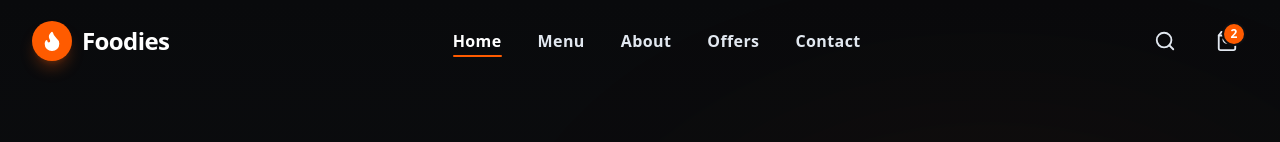
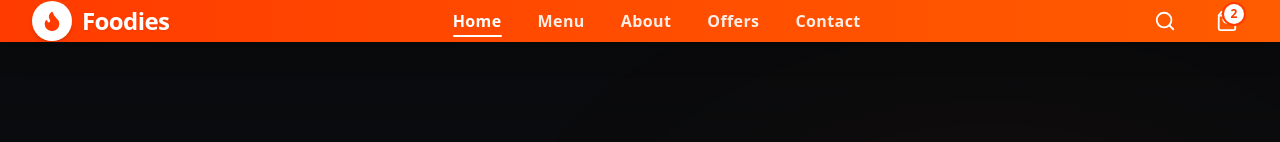
Before and after one commit to sandeep2060/Drink, a Next.js app: page / in a window 1280 px wide. Shown: the top 142 px of the page. Built offline with nearby package versions, Linux system fonts and the light colour scheme.

Commit message:
feat(home): enhance header styling with gradient background and improved text visibility

```diff
--- a/components/home/HomeLanding.tsx
+++ b/components/home/HomeLanding.tsx
@@ -104,28 +104,26 @@ export default function HomeLanding() {
       {/* 3. HEADER / NAVIGATION */}
       {/* ================================================== */}
       <header
-        className={`fixed top-0 left-0 right-0 z-50 transition-all duration-300 ${
-          scrolled
-            ? 'bg-[#0b0c0e]/90 backdrop-blur-md border-b border-white/10 py-3.5 shadow-2xl'
-            : 'bg-transparent py-5'
+        className={`fixed top-0 left-0 right-0 z-50 transition-all duration-300 bg-gradient-to-r from-[#ff3b00] via-[#ff4d00] to-[#ff5b00] text-white shadow-xl ${
+          scrolled ? 'py-3 border-b border-orange-700/40 shadow-2xl backdrop-blur-md' : 'py-4.5'
         }`}
       >
         <div className="mx-auto max-w-[1440px] px-4 sm:px-8 flex items-center justify-between">
           {/* Left: Foodies Brand Logo */}
           <Link href="/" className="flex items-center gap-2.5 group">
-            <div className="h-10 w-10 rounded-full bg-[#ff5b00] flex items-center justify-center text-white shadow-lg shadow-orange-600/30 group-hover:scale-105 transition-transform duration-200">
-              <Flame size={22} className="fill-white" />
+            <div className="h-10 w-10 rounded-full bg-white text-[#ff3b00] flex items-center justify-center font-black shadow-md group-hover:scale-105 transition-transform duration-200">
+              <Flame size={22} className="fill-[#ff3b00]" />
             </div>
-            <span className="text-2xl font-extrabold tracking-tight text-white">
+            <span className="text-2xl font-black tracking-tight text-white drop-shadow-sm">
               Foodies
             </span>
           </Link>
 
           {/* Center Navigation Links (Desktop) */}
-          <nav className="hidden md:flex items-center gap-9 text-base font-bold text-slate-200 tracking-wide">
+          <nav className="hidden md:flex items-center gap-9 text-base font-extrabold text-white/90 tracking-wide">
             <Link
               href="/"
-              className="text-white relative py-1 transition-colors after:absolute after:bottom-0 after:left-0 after:right-0 after:h-0.5 after:bg-[#ff5b00] after:rounded-full"
+              className="text-white relative py-1 after:absolute after:bottom-0 after:left-0 after:right-0 after:h-0.5 after:bg-white after:rounded-full"
             >
               Home
             </Link>
@@ -147,7 +145,7 @@ export default function HomeLanding() {
           <div className="flex items-center gap-4 sm:gap-5">
             <button
               aria-label="Search food"
-              className="p-2.5 rounded-full text-slate-200 hover:text-white hover:bg-white/10 transition"
+              className="p-2.5 rounded-full text-white hover:bg-white/20 transition"
             >
               <Search size={22} />
             </button>
@@ -155,11 +153,11 @@ export default function HomeLanding() {
             <Link
               href="/customer"
               aria-label="View Shopping Cart"
-              className="relative p-2.5 rounded-full text-slate-200 hover:text-white hover:bg-white/10 transition"
+              className="relative p-2.5 rounded-full text-white hover:bg-white/20 transition"
             >
               <ShoppingBag size={22} />
               {cartCount > 0 && (
-                <span className="absolute top-1 right-1 h-5 w-5 rounded-full bg-[#ff5b00] text-xs font-black text-white flex items-center justify-center ring-2 ring-[#0d0f12]">
+                <span className="absolute top-1 right-1 h-5 w-5 rounded-full bg-white text-xs font-black text-[#ff3b00] flex items-center justify-center ring-2 ring-[#ff3b00] shadow-sm">
                   {cartCount}
                 </span>
               )}
@@ -168,7 +166,7 @@ export default function HomeLanding() {
             {/* Mobile menu toggle */}
             <button
               onClick={() => setMobileMenuOpen(!mobileMenuOpen)}
-              className="md:hidden p-2 rounded-lg text-slate-200 hover:text-white hover:bg-white/10 transition"
+              className="md:hidden p-2 rounded-lg text-white hover:bg-white/20 transition"
               aria-label="Toggle Navigation Menu"
             >
               {mobileMenuOpen ? <X size={26} /> : <Menu size={26} />}
@@ -178,40 +176,40 @@ export default function HomeLanding() {
 
         {/* Mobile Navigation Drawer */}
         {mobileMenuOpen && (
-          <div className="md:hidden bg-[#0d0f12]/98 border-b border-white/10 px-6 py-6 space-y-4 animate-in slide-in-from-top-4 duration-200">
-            <nav className="flex flex-col gap-4 text-lg font-extrabold">
+          <div className="md:hidden bg-[#ff3b00] border-t border-white/20 px-6 py-6 space-y-4 animate-in slide-in-from-top-4 duration-200">
+            <nav className="flex flex-col gap-4 text-lg font-extrabold text-white">
               <Link
                 href="/"
                 onClick={() => setMobileMenuOpen(false)}
-                className="text-[#ff5b00]"
+                className="underline underline-offset-4"
               >
                 Home
               </Link>
               <Link
                 href="#menu"
                 onClick={() => setMobileMenuOpen(false)}
-                className="text-slate-100 hover:text-white"
+                className="hover:text-white/80"
               >
                 Menu
               </Link>
               <Link
                 href="#about"
                 onClick={() => setMobileMenuOpen(false)}
-                className="text-slate-100 hover:text-white"
+                className="hover:text-white/80"
               >
                 About
               </Link>
               <Link
                 href="#offers"
                 onClick={() => setMobileMenuOpen(false)}
-                className="text-slate-100 hover:text-white"
+                className="hover:text-white/80"
               >
                 Offers
               </Link>
               <Link
                 href="#contact"
                 onClick={() => setMobileMenuOpen(false)}
-                className="text-slate-100 hover:text-white"
+                className="hover:text-white/80"
               >
                 Contact
               </Link>
```
